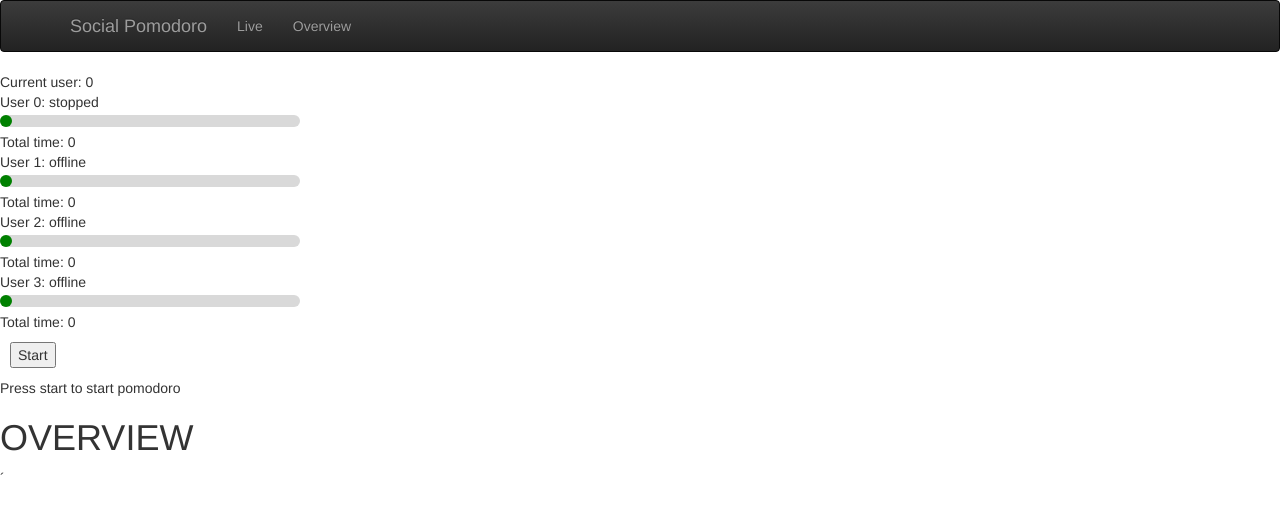
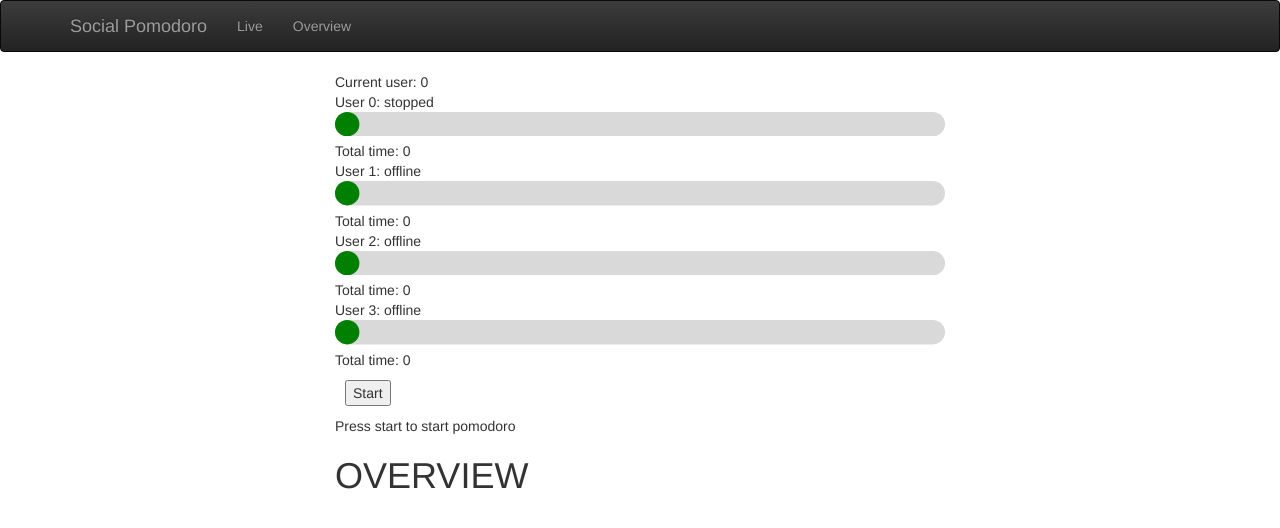
Before and after one commit to creiser/socialdoro, a React (Create React App) app in the folder app/: page / in a window 1280 px wide. Shown: the top 528 px of the page. Built offline with nearby package versions, Linux system fonts and the light colour scheme; no server answers.

Commit message:
bootstrap cols

```diff
--- a/app/src/App.js
+++ b/app/src/App.js
@@ -5,7 +5,8 @@ import PomodoroLive from './components/PomodoroLive';
 import PomodoroOverview from './components/PomodoroOverview';
 import PomodoroNavbar from './components/PomodoroNavbar';
 import $ from 'jquery';
-import { PomodoroState, get_rel_time, pomodoro_time, break_time, getUrlParameter } from './Util';
+import {PomodoroState, get_rel_time, pomodoro_time, break_time, getUrlParameter} from './Util';
+import {Col, Row} from 'react-bootstrap';
 
 class App extends Component {
     constructor(props) {
@@ -158,12 +159,18 @@ class App extends Component {
         return (
             <div className="app">
                 <PomodoroNavbar />
+
+                <Col xs={10} sm={8} md={6} lg={6} xsOffset={1} smOffset={2} mdOffset={3} lgOffset={3}>
                     <PomodoroLive
                         user_id={this.state.user_id}
                         users={this.state.users}
                         onControlClick={() => this.handleControlClick()}
-					onSyncClick={(partner_id) => this.handleSyncClick(partner_id)} />
-				<PomodoroOverview />´
+                        onSyncClick={(partner_id) => this.handleSyncClick(partner_id)}/>
+                </Col>
+
+               <Col xs={10} sm={8} md={6} lg={6} xsOffset={1} smOffset={2} mdOffset={3} lgOffset={3}>
+                    <PomodoroOverview />
+                </Col>
             </div>
         );
     }
--- a/app/src/components/PomodoroLive.js
+++ b/app/src/components/PomodoroLive.js
@@ -2,8 +2,10 @@
  * Created by tvaisanen on 11/17/17.
  */
 import React, {Component} from 'react';
+
 import { Line, Circle } from 'rc-progress';
 import { PomodoroState, get_rel_time, pomodoro_time, break_time } from '../Util';
+import '../css/pomodoro_live.css';
 
 function pomodoro_state_to_string(pomodoro_state) {
     var string;
@@ -60,6 +62,7 @@ class PomodoroLive extends Component {
 
             return (
                 <div>
+
                     <div>User {i}: {pomodoro_state_to_string(user.pomodoro_state)}</div>
 					<Line percent={width} strokeWidth="4" trailWidth="4" strokeColor={stroke_color} />
                     <button onClick={() => this.props.onSyncClick(i)}
@@ -84,7 +87,7 @@ class PomodoroLive extends Component {
         current_user.pomodoro_state == PomodoroState.BREAK ? 'Stop' : 'Start';
 
         return (
-            <div style={ {maxWidth: '300px'} }>
+            <div className="pomodoro_live">
                 Current user: {this.props.user_id}
                 {rows}
                 <button onClick={this.props.onControlClick}
--- a/app/src/css/pomodoro_live.css
+++ b/app/src/css/pomodoro_live.css
@@ -0,0 +1,4 @@
+
+.pomodoro_live {
+
+}
```
Lines whose indentation alone changed are shown as unchanged.
